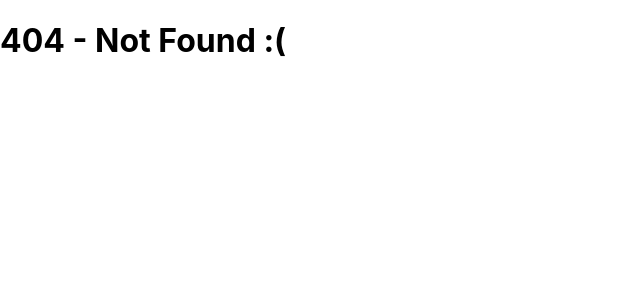
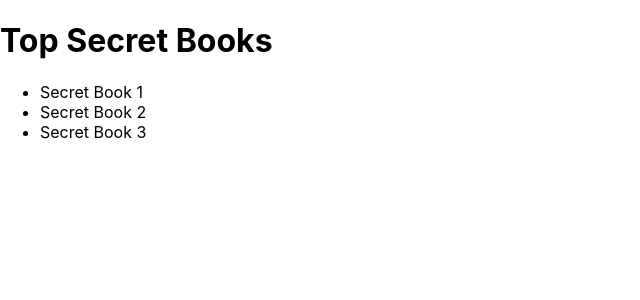
Before and after one commit to AhlawatAbhishek/Book-Library, a React (Create React App) app: page /secret in a window 1280 px wide. Before the commit this address had no page. Shown: the top 300 px of the page, without its empty margins (0-640 px from the left). Built offline with nearby package versions, Linux system fonts and the light colour scheme.

Commit message:
chore: Add private route for secret books page

```diff
--- a/src/App.jsx
+++ b/src/App.jsx
@@ -10,6 +10,8 @@
 } from "react-router-dom";
 import BookDetails from "./components/BookDetails";
 import NotFound from "./components/NotFound";
+import SecretBooks from "./components/SecretBooks";
+import PrivateRoute from "./components/PrivateRoute";
 function App() {
   return (
     <BooksProvider>
@@ -18,6 +20,10 @@
           <Route path="/" element={<Books />} />
           <Route path="/books" element={<Navigate to="/" />} />
           <Route path="/books/:bookId" element={<BookDetails />} />
+          <Route
+            path="/secret"
+            element={<PrivateRoute Component={<SecretBooks></SecretBooks>} />}
+          />
           <Route path="*" element={<NotFound />} />
         </Routes>
       </Router>
--- /dev/null
+++ b/src/components/PrivateRoute.jsx
@@ -0,0 +1,9 @@
+import React from "react";
+import { Navigate } from "react-router-dom";
+
+const PrivateRoute = ({ Component }) => {
+  const isAuthenticated = true; //toggle this value to test the private route
+  return isAuthenticated ? Component : <Navigate to="/" />;
+};
+
+export default PrivateRoute;
--- /dev/null
+++ b/src/components/SecretBooks.jsx
@@ -0,0 +1,14 @@
+import React from "react";
+
+export default function SecretBooks() {
+  return (
+    <div>
+      <h1>Top Secret Books</h1>
+      <ul>
+        <li>Secret Book 1</li>
+        <li>Secret Book 2</li>
+        <li>Secret Book 3</li>
+      </ul>
+    </div>
+  );
+}
```
